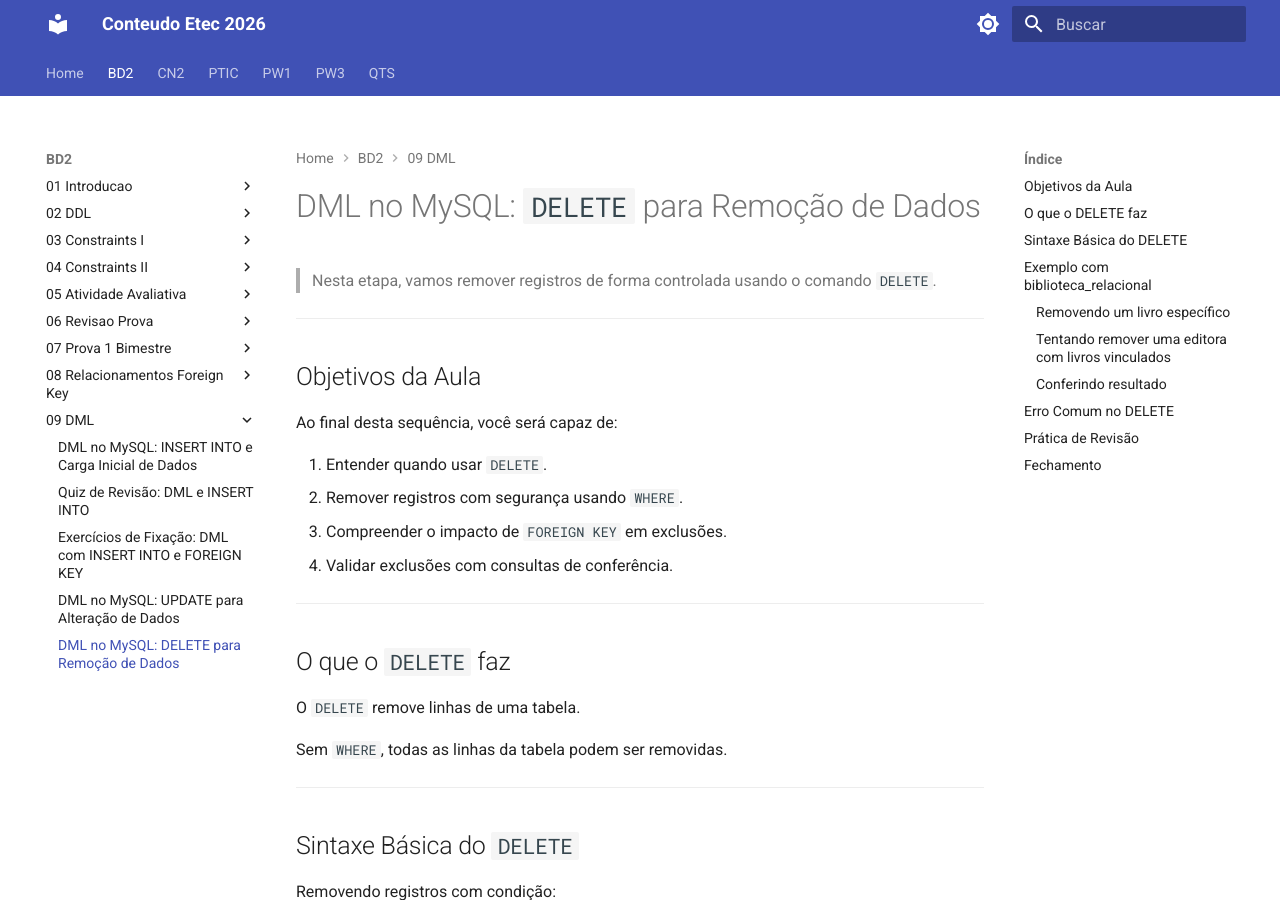
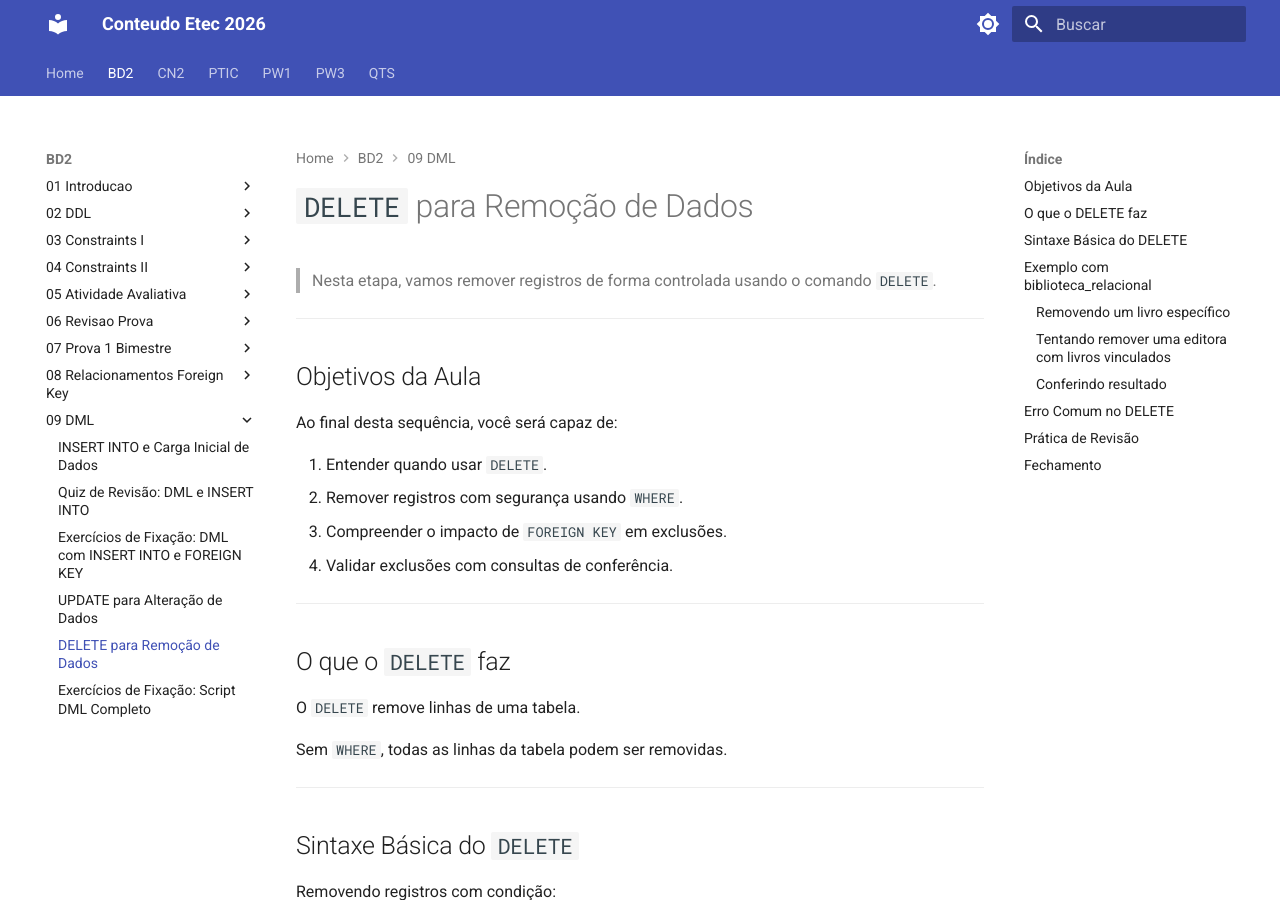
Before and after one commit to i-davies/Conteudo-Etec-2026, an MkDocs documentation site: the page built from docs/BD2/09_DML/05_Delete.md, in a window 1280 px wide and 900 px high. Built offline with MkDocs 1.6.1 and Material for MkDocs 9.7.7, drawn with Linux system fonts in a browser that asks for light colours.

Commit message:
feat: BD2 DML exercício de fixação

```diff
--- a/docs/BD2/09_DML/01_Teoria.md
+++ b/docs/BD2/09_DML/01_Teoria.md
@@ -1,4 +1,4 @@
-# DML no MySQL: `INSERT INTO` e Carga Inicial de Dados
+# `INSERT INTO` e Carga Inicial de Dados
 
 > Nesta aula, vamos iniciar a manipulação de dados usando `DML`, com foco em `INSERT INTO` para montar massa de teste.
 
--- a/docs/BD2/09_DML/04_Update.md
+++ b/docs/BD2/09_DML/04_Update.md
@@ -1,4 +1,4 @@
-# DML no MySQL: `UPDATE` para Alteração de Dados
+# `UPDATE` para Alteração de Dados
 
 > Nesta etapa, vamos atualizar registros já existentes com segurança usando o comando `UPDATE`.
 
--- a/docs/BD2/09_DML/05_Delete.md
+++ b/docs/BD2/09_DML/05_Delete.md
@@ -1,4 +1,4 @@
-# DML no MySQL: `DELETE` para Remoção de Dados
+# `DELETE` para Remoção de Dados
 
 > Nesta etapa, vamos remover registros de forma controlada usando o comando `DELETE`.
 
```
Also changed, not shown: docs/BD2/09_DML/07_Exercicios_Fixacao_DML_Completo.md (added, +79 -0 lines).
